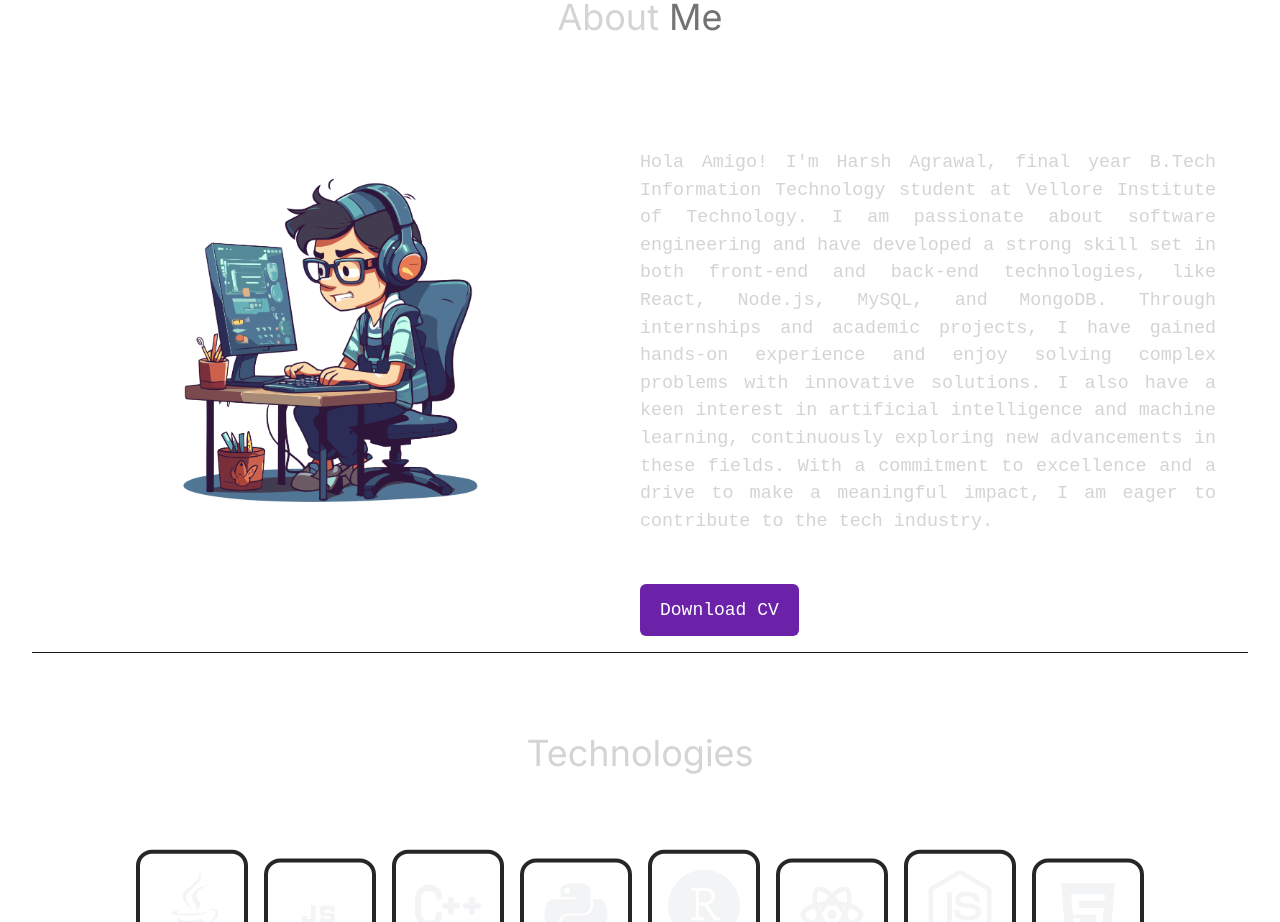
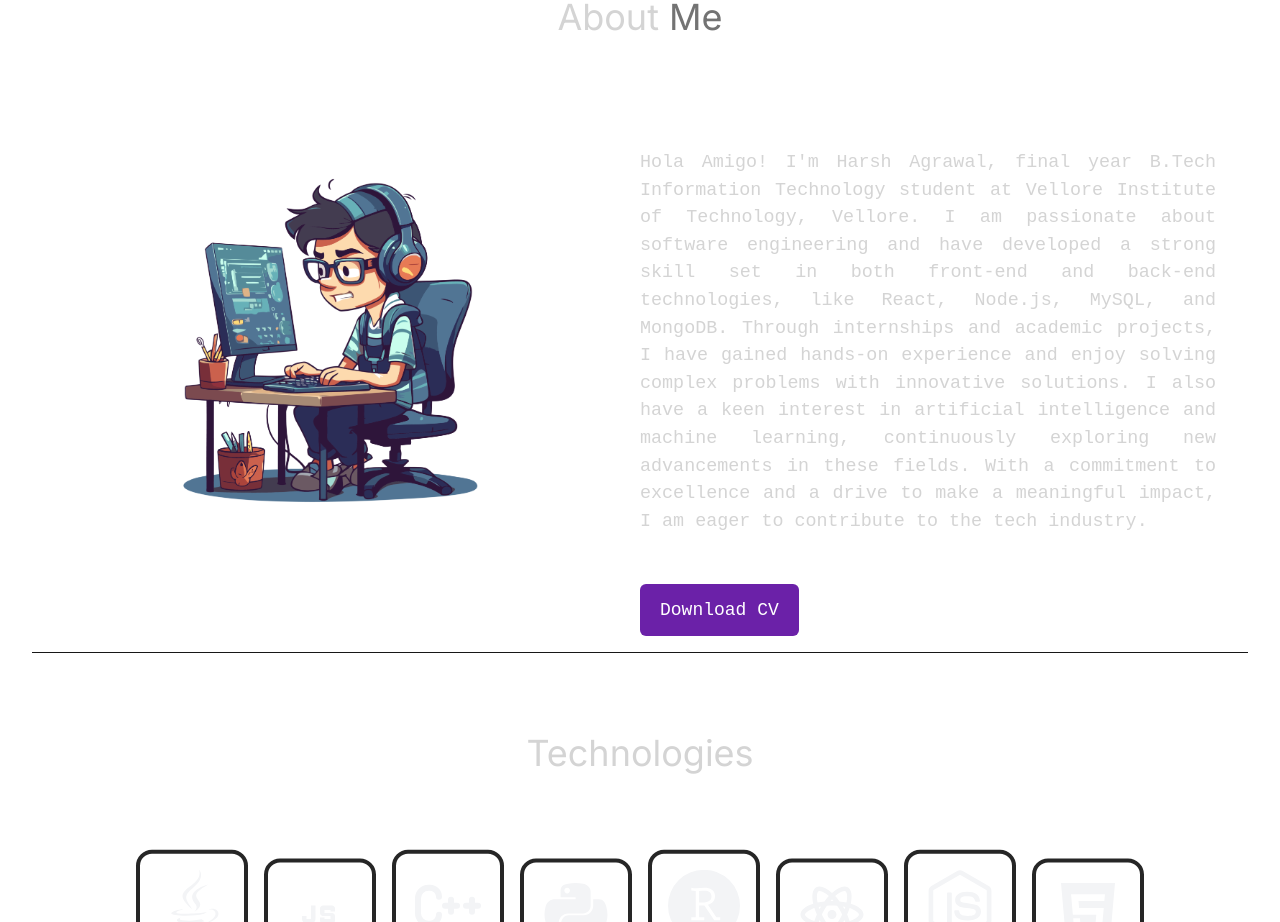
Before and after one commit to Harsh-agrawal369/Portfolio, a React (Vite) app: page / in a window 1280 px wide. Shown: the part 960-1882 px from the top of the page. Built offline with nearby package versions, Linux system fonts and the light colour scheme; no server answers.

Commit message:
College location update

```diff
--- a/src/constants/index.js
+++ b/src/constants/index.js
@@ -7,7 +7,7 @@ import project6 from "../assets/projects/project-6.png";
 
 export const HERO_CONTENT = `Building the future, one line of code at a time. As a Software Engineering Student, I turn complex problems into elegant solutions, leveraging cutting-edge technologies and innovative thinking. Let's code the future together.`;
 
-export const ABOUT_TEXT = `Hola Amigo! I'm Harsh Agrawal, final year B.Tech Information Technology student at Vellore Institute of Technology. I am passionate about software engineering and have developed a strong skill set in both front-end and back-end technologies, like React, Node.js, MySQL, and MongoDB. Through internships and academic projects, I have gained hands-on experience and enjoy solving complex problems with innovative solutions. I also have a keen interest in artificial intelligence and machine learning, continuously exploring new advancements in these fields. With a commitment to excellence and a drive to make a meaningful impact, I am eager to contribute to the tech industry.`;
+export const ABOUT_TEXT = `Hola Amigo! I'm Harsh Agrawal, final year B.Tech Information Technology student at Vellore Institute of Technology, Vellore. I am passionate about software engineering and have developed a strong skill set in both front-end and back-end technologies, like React, Node.js, MySQL, and MongoDB. Through internships and academic projects, I have gained hands-on experience and enjoy solving complex problems with innovative solutions. I also have a keen interest in artificial intelligence and machine learning, continuously exploring new advancements in these fields. With a commitment to excellence and a drive to make a meaningful impact, I am eager to contribute to the tech industry.`;
 
 export const EXPERIENCES = [
   {
```
